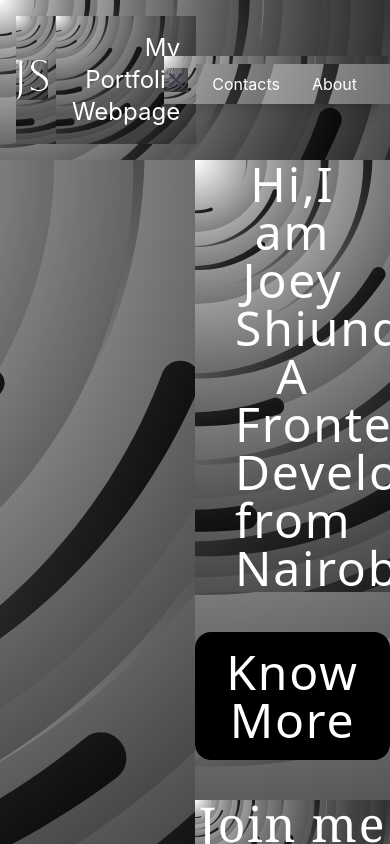
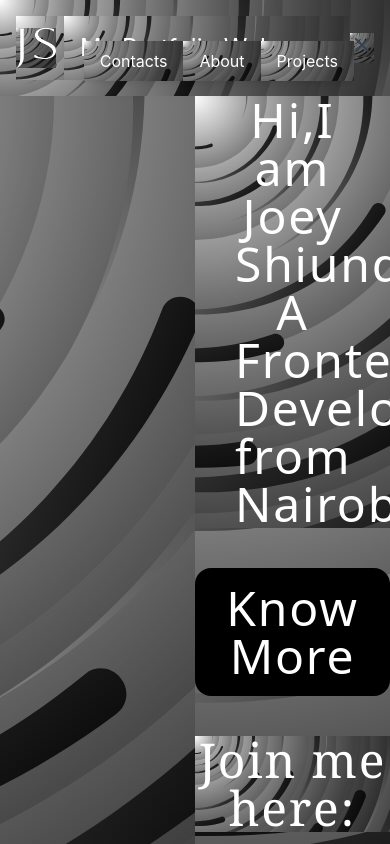
Before and after one commit to joeyshiundu/port, a React (Create React App) app in the folder porto/: page / in a window 390 px wide. Both pictures are taken after a click on the button 362 px from the left and 48 px from the top of the page. Shown: the top 844 px of the page. Built offline with nearby package versions, Linux system fonts and the light colour scheme.

Commit message:
Add animated menu and update hamburger styles

```diff
--- a/porto/src/App.css
+++ b/porto/src/App.css
@@ -43,4 +43,22 @@
   background-attachment: fixed;
   background-size: cover;
   scroll-behavior: smooth;
+  ;
 }
+
+
+.animated-menu {
+  animation: slideIn 0.5s ease forwards;
+
+}
+
+@keyframes slideIn {
+  from {
+    opacity: 0;
+    transform: translateX(100%);
+  }
+  to {
+    opacity: 1;
+    transform: translateX(0);
+  }
+}
--- a/porto/src/hamburger.js
+++ b/porto/src/hamburger.js
@@ -8,7 +8,7 @@ const Hamburger = () => {
   };
 
   return (
-    <div className="relative flex">
+    <div className="relative">
       <button
         className="text-gray-500 hover:text-gray-700 focus:outline-none focus:text-gray-700"
         onClick={toggleMenu}
@@ -38,16 +38,16 @@ const Hamburger = () => {
       </button>
 
       {isOpen && (
-        <div className="ml-2 top-0 right-0 mt-2 w-48 rounded-lg shadow-lg">
-          <ul className='flex'>
+        <div className="top-0 right-0 mt-2 mr-5 rounded-lg shadow-lg absolute">
+          <ul className='flex animated-menu '>
             <li>
-              <a href="/contacts" className="block px-4 py-2 hover:text-gray-800 text-white">Contacts</a>
+              <a href="/contacts" className="block px-4 py-2 hover:text-gray-800 text-white bg-transparent">Contacts</a>
             </li>
             <li>
-              <a href="/about" className="block px-4 py-2 hover:text-gray-800 text-white">About</a>
+              <a href="/about" className="block px-4 py-2 hover:text-gray-800 text-white bg-transparent">About</a>
             </li>
             <li>
-              <a href="/projects" className="block px-4 py-2 hover:text-gray-800 text-white">Projects</a>
+              <a href="/projects" className="block px-4 py-2 hover:text-gray-800 text-white bg-transparent">Projects</a>
             </li>
           </ul>
         </div>
```
